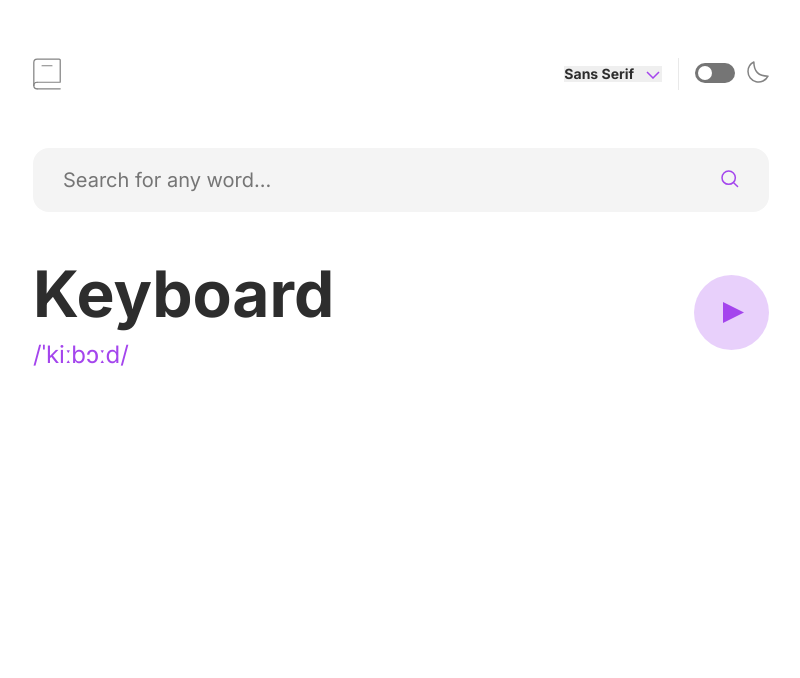
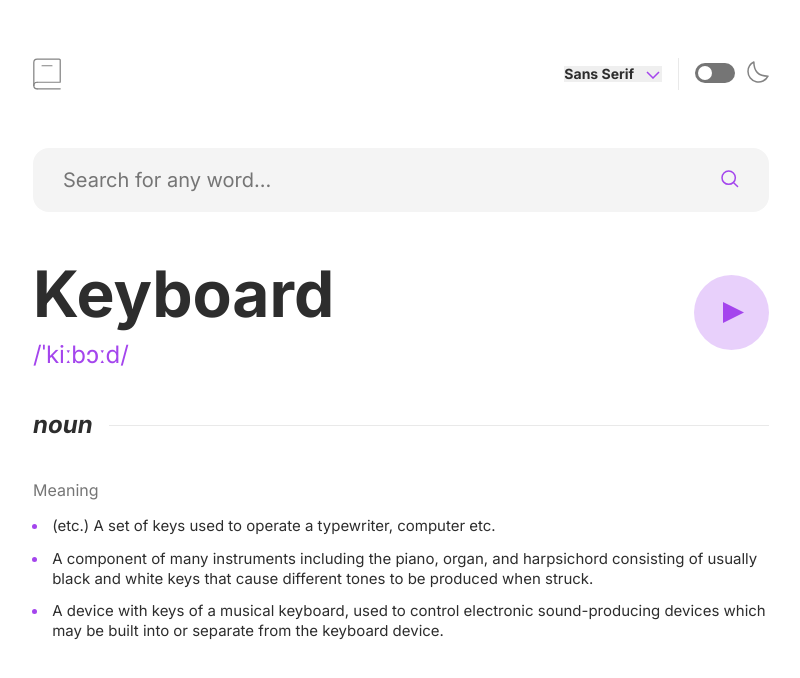
Before and after one commit to ashish-d2/dictionary-web-app, a React (Create React App) app: page / in a window 1280 px wide. Shown: the top 678 px of the page, without its empty margins (239-1039 px from the left). Built offline with nearby package versions, Linux system fonts and the light colour scheme.

Commit message:
feat(Content): Added and styled list in content component

```diff
--- a/src/App.tsx
+++ b/src/App.tsx
@@ -4,6 +4,7 @@ import SearchField from "./components/search/SearchField";
 import SearchResult from "./components/searchResult/SearchResult";
 
 import Heading from "./components/searchResult/heading/Heading";
+import Body from "./components/searchResult/body/Body";
 
 function App() {
   return (
@@ -13,6 +14,7 @@ function App() {
         <SearchField />
         <SearchResult>
           <Heading />
+          <Body />
         </SearchResult>
       </main>
     </div>
--- /dev/null
+++ b/src/components/searchResult/body/Body.module.scss
@@ -0,0 +1,8 @@
+.body {
+  margin: 2em 0;
+  transition: margin 0.3s ease;
+
+  @media (min-width: 768px) {
+    margin: 2.5em 0;
+  }
+}
--- /dev/null
+++ b/src/components/searchResult/body/Body.tsx
@@ -0,0 +1,13 @@
+import styles from "./Body.module.scss";
+
+import Content from "./content/Content";
+
+const Body = function () {
+  return (
+    <div className={`sansSerif ${styles.body}`}>
+      <Content />
+    </div>
+  );
+};
+
+export default Body;
--- /dev/null
+++ b/src/components/searchResult/body/content/Content.module.scss
@@ -0,0 +1,62 @@
+@use "./../../../../scss/colors" as c;
+@use "./../../../../scss/text" as t;
+
+.subHeading {
+  display: flex;
+  align-items: center;
+  gap: 1em;
+  margin-bottom: 2em;
+  transition: margin-bottom 0.3s ease;
+
+  h2 {
+    @include t.bodyMedium();
+    font-weight: 700;
+    font-style: italic;
+    color: c.$lt-primary-black;
+  }
+
+  @media (min-width: 768px) {
+    margin-bottom: 2.5em;
+
+    h2 {
+      font-size: 1.5rem;
+    }
+  }
+}
+
+.line {
+  height: 1px;
+  width: 100%;
+  background-color: c.$gray-2;
+}
+
+.content_heading {
+  @include t.headingSmall(1rem);
+  color: c.$gray-1;
+  margin-bottom: 1em;
+}
+
+.list {
+  margin-left: 1.2em;
+
+  li {
+    list-style-type: none;
+    position: relative;
+    @include t.bodyMedium(0.937rem);
+  }
+
+  li:not(:last-child) {
+    margin-bottom: 0.812em;
+  }
+
+  li::before {
+    content: "";
+    width: 5px;
+    height: 5px;
+    position: absolute;
+    top: 8px;
+    left: -20px;
+    border-radius: 50%;
+    background-color: c.$violet;
+  }
+}
--- /dev/null
+++ b/src/components/searchResult/body/content/Content.tsx
@@ -0,0 +1,33 @@
+import styles from "./Content.module.scss";
+
+const Content = function () {
+  return (
+    <>
+      <div className={styles.subHeading}>
+        <h2 className="sansSerif">noun</h2>
+        <div className={styles.line}></div>
+      </div>
+
+      <div className={styles.content}>
+        <h3 className={styles.content_heading}>Meaning</h3>
+        <ul className={`light ${styles.list}`}>
+          <li>
+            (etc.) A set of keys used to operate a typewriter, computer etc.
+          </li>
+          <li>
+            A component of many instruments including the piano, organ, and
+            harpsichord consisting of usually black and white keys that cause
+            different tones to be produced when struck.
+          </li>
+          <li>
+            A device with keys of a musical keyboard, used to control electronic
+            sound-producing devices which may be built into or separate from the
+            keyboard device.
+          </li>
+        </ul>
+      </div>
+    </>
+  );
+};
+
+export default Content;
```
